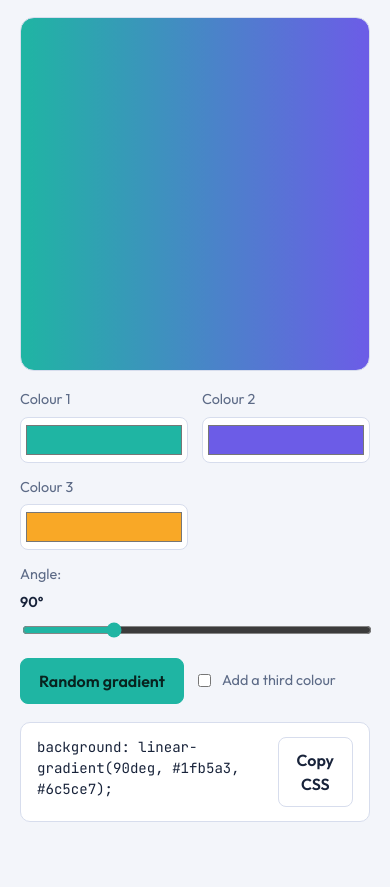
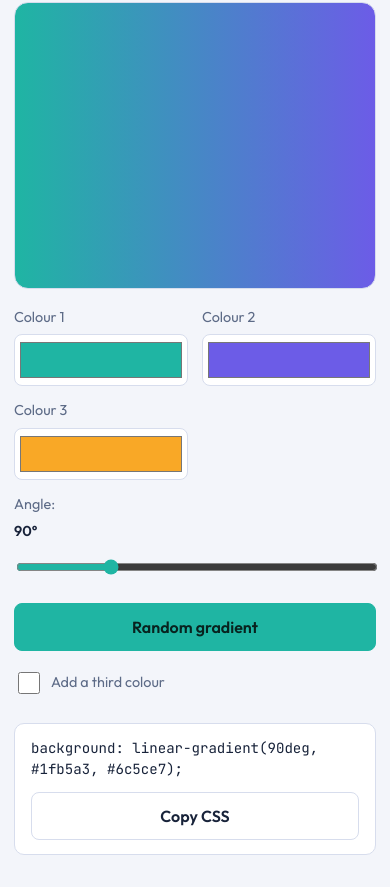
Before and after one commit to sidantyashpemsingh-sudo/CSS-Gradient-Generator, a plain HTML site: page index.html in a window 390 px wide. Shown: the part 98-985 px from the top of the page. Before the commit the page ends 960 px from the top, so only its background shows below. Drawn offline with Linux system fonts and the light colour scheme.

Commit message:
Added mobile styles

```diff
--- a/style.css
+++ b/style.css
@@ -21,3 +21,18 @@ button:focus-visible,input:focus-visible{outline:3px solid var(--accent);outline
 .toggle{flex-direction:row;align-items:center;gap:8px}
 .code{margin-top:18px;background:var(--panel);border:1px solid var(--line);border-radius:10px;padding:14px 16px;display:flex;gap:12px;align-items:flex-start;justify-content:space-between}
 code{font-family:'JetBrains Mono',monospace;font-size:.88rem;white-space:pre-wrap;word-break:break-word;color:var(--text)}
+
+/* Mobile */
+@media (max-width:600px){
+  main{padding:20px 14px 32px}
+  h1{font-size:1.4rem}
+  #preview{height:clamp(200px,34vh,300px)}
+  .controls{grid-template-columns:1fr 1fr}
+  input[type=color]{height:52px}
+  input[type=range]{height:32px}
+  .row{flex-direction:column;align-items:stretch}
+  .row button,.code button{min-height:48px;width:100%}
+  .code{flex-direction:column}
+  .toggle{min-height:44px}
+  .toggle input{width:22px;height:22px}
+}
```
